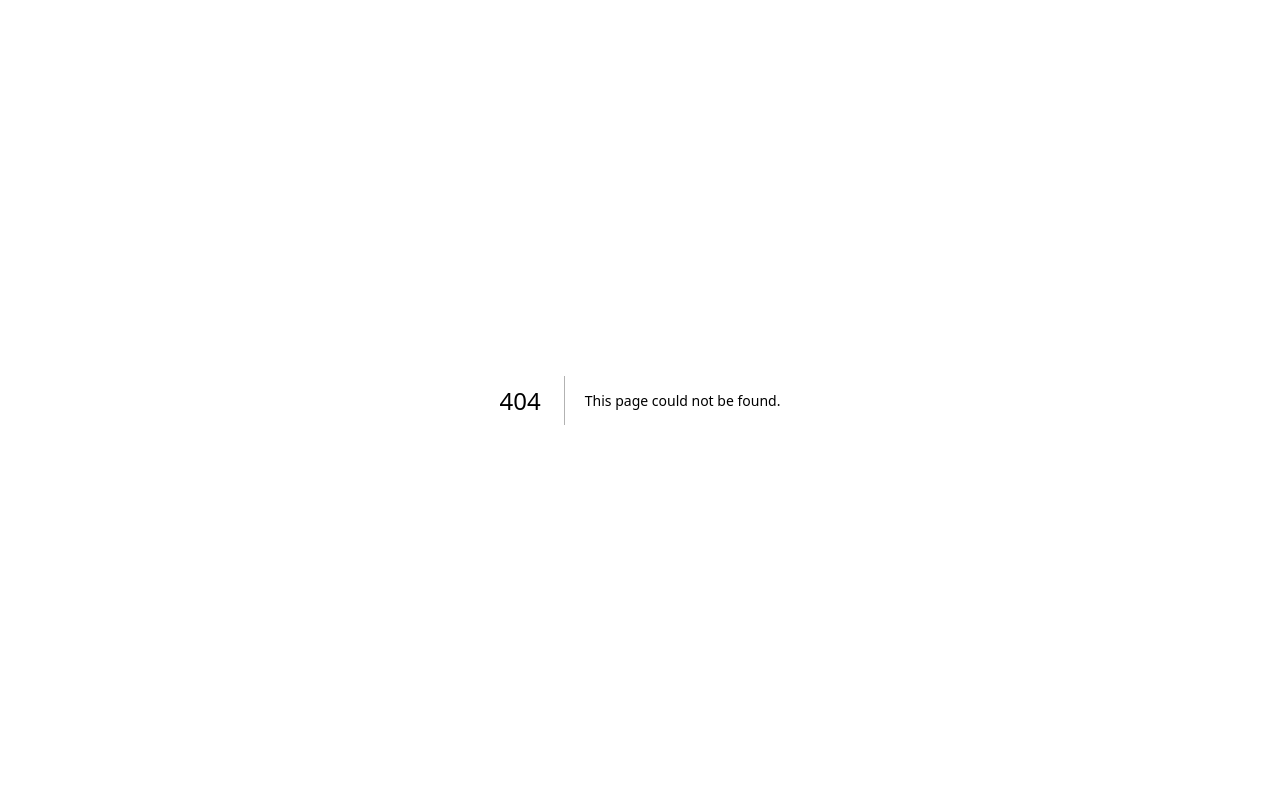
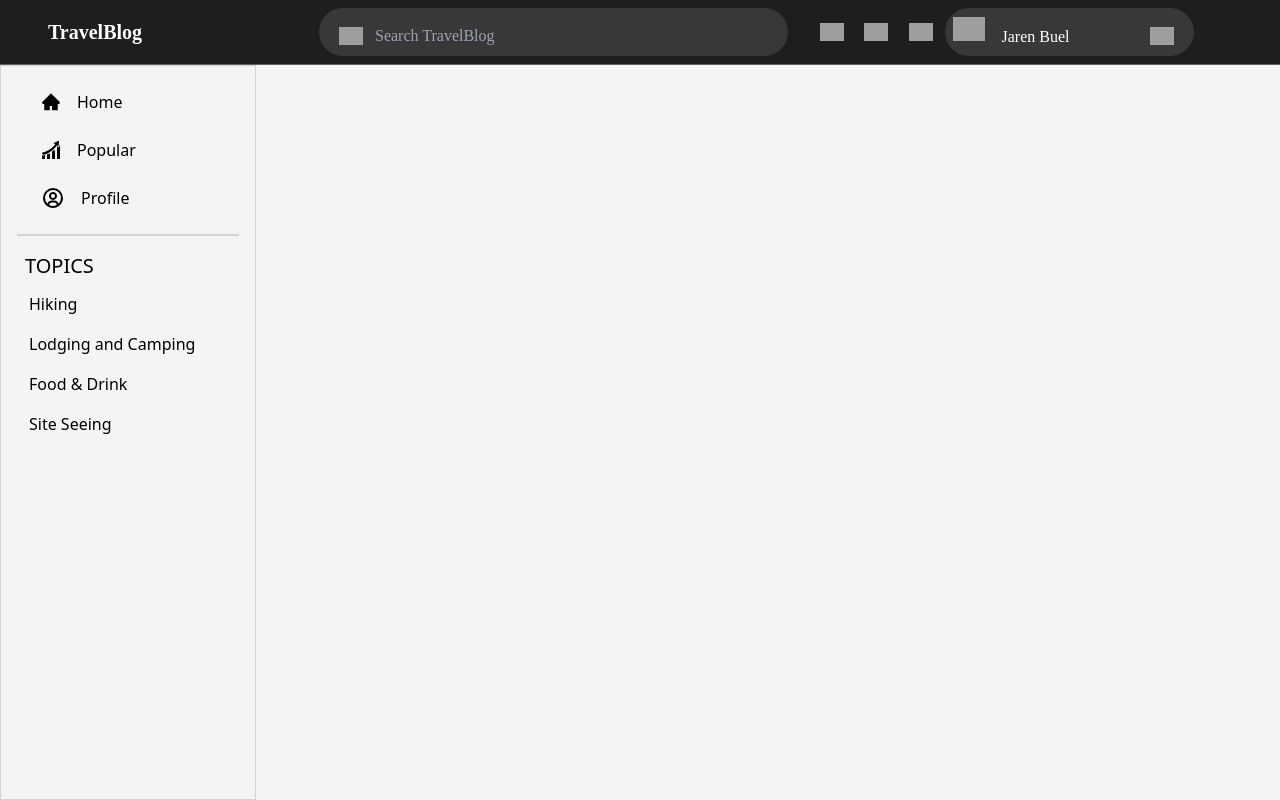
Before and after one commit to haris-bit/TravelBlogApp, a Next.js app in the folder travel-blog/: page /main in a window 1280 px wide. Before the commit this address had no page. Built offline with nearby package versions, Linux system fonts and the light colour scheme; grey boxes are pictures that could not be loaded.

Commit message:
some more changes

```diff
--- /dev/null
+++ b/travel-blog/app/components/navbar/Navbar.jsx
@@ -0,0 +1,94 @@
+import Image from 'next/image'
+import React from 'react'
+
+const Navbar = () => {
+    return (
+        <div id="NewRootRoot" className="flex flex-col w-full">
+            <div className="bg-[#1e1e1e] flex flex-col justify-end pt-2 gap-2">
+                <div className="flex flex-row justify-between items-center ml-12 mr-6">
+                    <div className="text-xl font-['Montserrat'] font-bold leading-[24px] text-white">
+                        TravelBlog
+                    </div>
+                    <div className="self-start flex flex-row gap-8 w-[937px] items-center">
+                        <div className="bg-[#383838] flex flex-row gap-3 w-1/2 h-12 items-center pt-2 px-5 rounded-[38px]">
+                            <Image
+                                src="https://file.rendit.io/n/XqHhVu83KMJ1BsNLTOOi.svg"
+                                alt="Search"
+                                id="Search"
+                                className="w-6 shrink-0"
+                                width={24}
+                                height={24}
+                            />
+                            <div className="font-['Poppins'] font-medium text-[#9c9c9c] self-start w-full">
+                                {/* input for search */}
+                                {/* Search TravelBlog */}
+                                <input
+                                    type="text"
+                                    placeholder="Search TravelBlog"
+                                    className="bg-[#383838] font-['Poppins'] font-medium text-[#9c9c9c] self-start mt-2 outline-none "
+                                />
+                            </div>
+                        </div>
+                        <div className="self-start flex flex-row gap-6 w-2/5 items-center">
+                            <div className="flex flex-row gap-5 items-start">
+                                <Image
+                                    src="https://file.rendit.io/n/QPo0hJt96ZgAi7KD4Lep.svg"
+                                    alt="Addcircle"
+                                    id="Addcircle"
+                                    className="w-6 shrink-0"
+                                    width={24}
+                                    height={24}
+                                />
+                                <Image
+                                    src="https://file.rendit.io/n/wG2yNBGF3Zc4f8iQVy7B.svg"
+                                    alt="ImageNavigateNext icon"
+                                    id="Trendingup"
+                                    className="mr-px w-6 shrink-0"
+                                    width={24}
+                                    height={24}
+                                />
+                                <Image
+                                    src="https://file.rendit.io/n/5A9GqNmRzTfcQrrAfMFK.svg"
+                                    alt="Notifications"
+                                    id="Notifications"
+                                    className="w-6 shrink-0"
+                                    width={24}
+                                    height={24}
+                                />
+                            </div>
+                            <div className="bg-[#383838] self-start flex flex-row gap-20 w-[274px] h-12 items-center pt-2 px-2 rounded-[26.5px]">
+                                <div className="self-start flex flex-row mt-px gap-4 w-1/2 items-start">
+                                    <Image
+                                        src="https://file.rendit.io/n/JZY7r6i8tnzQ12hqaINZ.png"
+                                        alt="Ellipse"
+                                        id="Ellipse"
+                                        className="w-8 shrink-0"
+                                        width={24}
+                                        height={24}
+                                    />
+                                    <div className="font-['Poppins'] font-medium text-white mt-2">
+                                        Jaren Buel
+                                    </div>
+                                </div>
+                                <Image
+                                    src="https://file.rendit.io/n/QiQXeLG86CsWmzT4zFTT.svg"
+                                    alt="Arrowforwardios"
+                                    id="Arrowforwardios"
+                                    className="w-6 shrink-0"
+                                    width={24}
+                                    height={24}
+                                />
+                            </div>
+                        </div>
+                    </div>
+                </div>
+                <div
+                    id="Line"
+                    className="border-solid border-[#606060] h-px shrink-0 border-t border-b-0 border-x-0"
+                />
+            </div>
+        </div>
+    )
+}
+
+export default Navbar
--- /dev/null
+++ b/travel-blog/app/components/sidebar/Sidebar.jsx
@@ -0,0 +1,138 @@
+import React from 'react'
+import Image from 'next/image'
+// home icon from react-icons
+import { AiFillHome } from 'react-icons/ai'
+import { GiProgression } from 'react-icons/gi'
+import { BiUserCircle } from 'react-icons/bi'
+
+const Sidebar = () => {
+    return (
+        <div
+            className='flex flex-col w-1/5 h-screen bg-[#F4F4F4]
+            border border-r border-[#D3D3D3] pl-4 pr-4 pt-4 pb-4
+            font-sans
+            '
+        >
+
+
+            {/* navbar links */}
+
+            <div
+                className='flex flex-col justify-center gap-2'
+            >
+
+                <div
+                    className='flex items-center
+                hover:bg-[#E9E9E9]
+                hover:rounded-md
+                gap-4
+                px-6 py-2
+                '
+                >
+                    <AiFillHome
+                        className='text-xl'
+                    />
+                    <span
+                        className='text-center'>
+                        Home
+                    </span>
+                </div>
+
+                <div
+                    className='flex items-center
+                hover:bg-[#E9E9E9]
+                hover:rounded-md
+                gap-4
+                px-6 py-2
+                '
+                >
+                    <GiProgression
+                        className='text-xl'
+                    />
+
+                    <span
+                        className='text-center'
+                    >
+                        Popular
+                    </span>
+                </div>
+                <div
+                    className='flex items-center
+                hover:bg-[#E9E9E9]
+                hover:rounded-md
+                gap-4
+                px-6 py-2
+                '
+                >
+                    <BiUserCircle
+                        className='text-2xl'
+                    />
+                    Profile
+                </div>
+
+            </div>
+
+            <hr
+                className='border border-[#D3D3D3] mt-4 mb-2 '
+            />
+
+            <div
+                className='mt-2 mb-2 ml-2 flex flex-col justify-center gap-2 '
+            >
+                <span
+                    className='text-xl'
+                >
+                    TOPICS
+                </span>
+
+                <div
+                    className='flex items-center
+                pl-1 py-1
+                hover:bg-[#E9E9E9]
+                hover:rounded-md
+                gap-3
+                '
+                >
+                    Hiking
+                </div>
+                <div
+                    className='flex items-center
+                pl-1 py-1
+                hover:bg-[#E9E9E9]
+                hover:rounded-md
+                gap-3
+                '
+                >
+                    Lodging and Camping
+                </div>
+                <div
+                    className='flex items-center
+                pl-1 py-1
+                hover:bg-[#E9E9E9]
+                hover:rounded-md
+                gap-3
+                '
+                >
+                    Food & Drink
+                </div>
+                <div
+                    className='flex items-center
+                pl-1 py-1
+                hover:bg-[#E9E9E9]
+                hover:rounded-md
+                gap-3
+                '
+                >
+                    Site Seeing
+                </div>
+            </div>
+
+
+
+
+
+        </div >
+    )
+}
+
+export default Sidebar
--- /dev/null
+++ b/travel-blog/app/main/page.jsx
@@ -0,0 +1,16 @@
+import React from 'react'
+import Navbar from '../components/navbar/Navbar'
+import Sidebar from '../components/sidebar/Sidebar'
+
+const MainPage = () => {
+    return (
+        <div
+            className='flex flex-col w-full h-screen bg-[#F4F4F4]'
+        >
+            <Navbar />
+            <Sidebar />
+        </div>
+    )
+}
+
+export default MainPage
--- a/travel-blog/app/page.jsx
+++ b/travel-blog/app/page.jsx
@@ -1,12 +1,13 @@
 import Image from 'next/image'
+import Navbar from './components/navbar/Navbar'
 import LogIn from './login/page'
+import MainPage from './main/page'
 import SignUp from './signup/page'
 
 export default function Home() {
   return (
     <div>
-      <LogIn />
-      {/* <SignUp /> */}
+      <MainPage />
     </div>
   )
 }
--- a/travel-blog/next.config.js
+++ b/travel-blog/next.config.js
@@ -1,4 +1,9 @@
 /** @type {import('next').NextConfig} */
-const nextConfig = {}
+const nextConfig = {
+    reactStrictMode: true,
+    images: {
+        domains: ['localhost', 'file.rendit.io'],
+    },
+}
 
 module.exports = nextConfig
--- a/travel-blog/package.json
+++ b/travel-blog/package.json
@@ -12,6 +12,7 @@
     "next": "14.0.2",
     "react": "^18",
     "react-dom": "^18",
+    "react-icons": "^4.11.0",
     "vercel": "^32.5.3"
   },
   "devDependencies": {
```
Also changed, not shown: travel-blog/public/home.svg (added), 1 other file (tests, documents, lock files or other folders).
